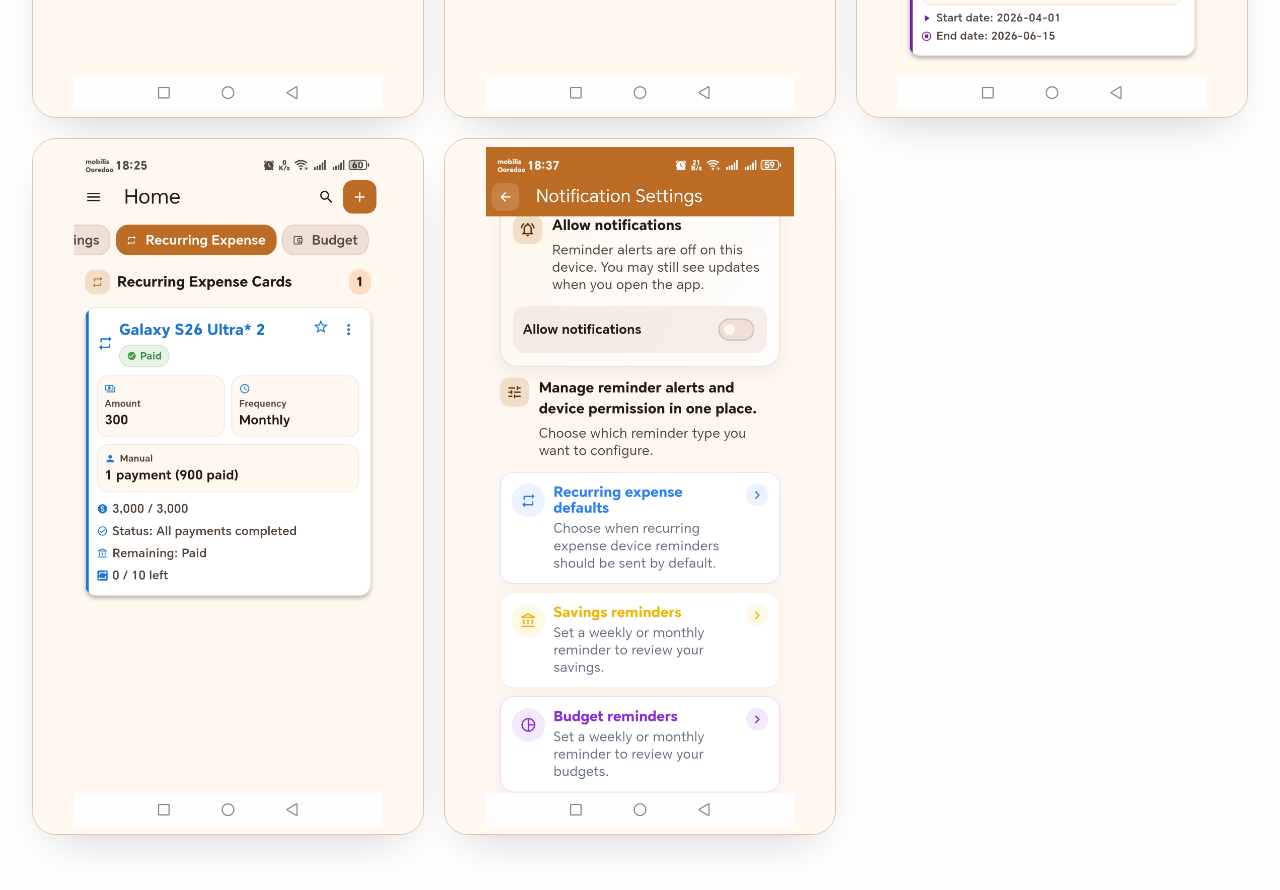
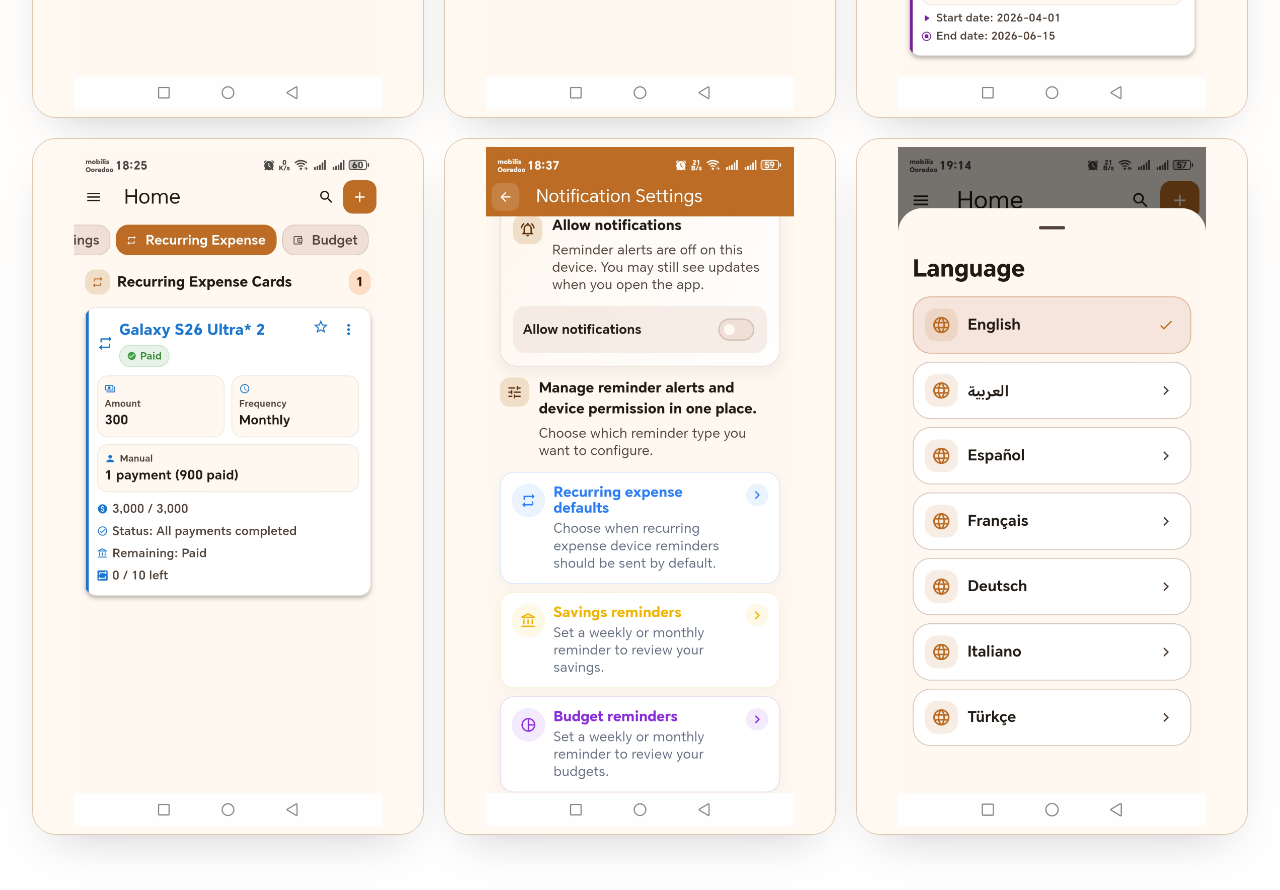
Before and after one commit to Hicham-dev-39/hichamdevapps, a website: page index.html in a window 1280 px wide. Shown: the part 4680-5570 px from the top of the page. Drawn offline with Linux system fonts and the light colour scheme.

Commit message:
Add language screenshot to media showcase

```diff
--- a/index.html
+++ b/index.html
@@ -920,6 +920,14 @@
                   loading="lazy"
                 />
               </figure>
+              <figure class="aspect-[9/16] overflow-hidden rounded-3xl border border-line bg-slate-50 shadow-soft">
+                <img
+                  src="assets/images/language.jpg"
+                  alt="Language selection screenshot"
+                  class="h-full w-full object-contain bg-slate-50 p-2"
+                  loading="lazy"
+                />
+              </figure>
             </div>
           </div>
         </div>
```
Also changed, not shown: assets/images/language.jpg (added).
